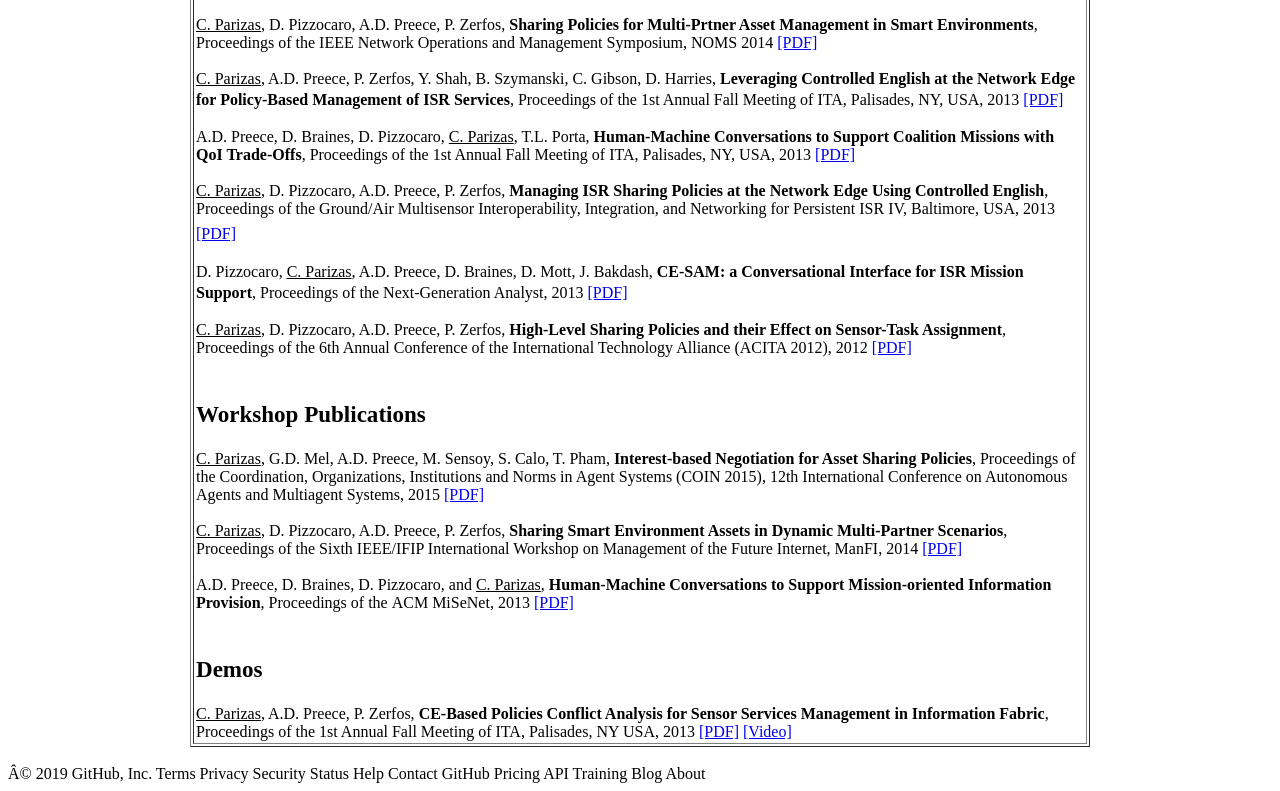
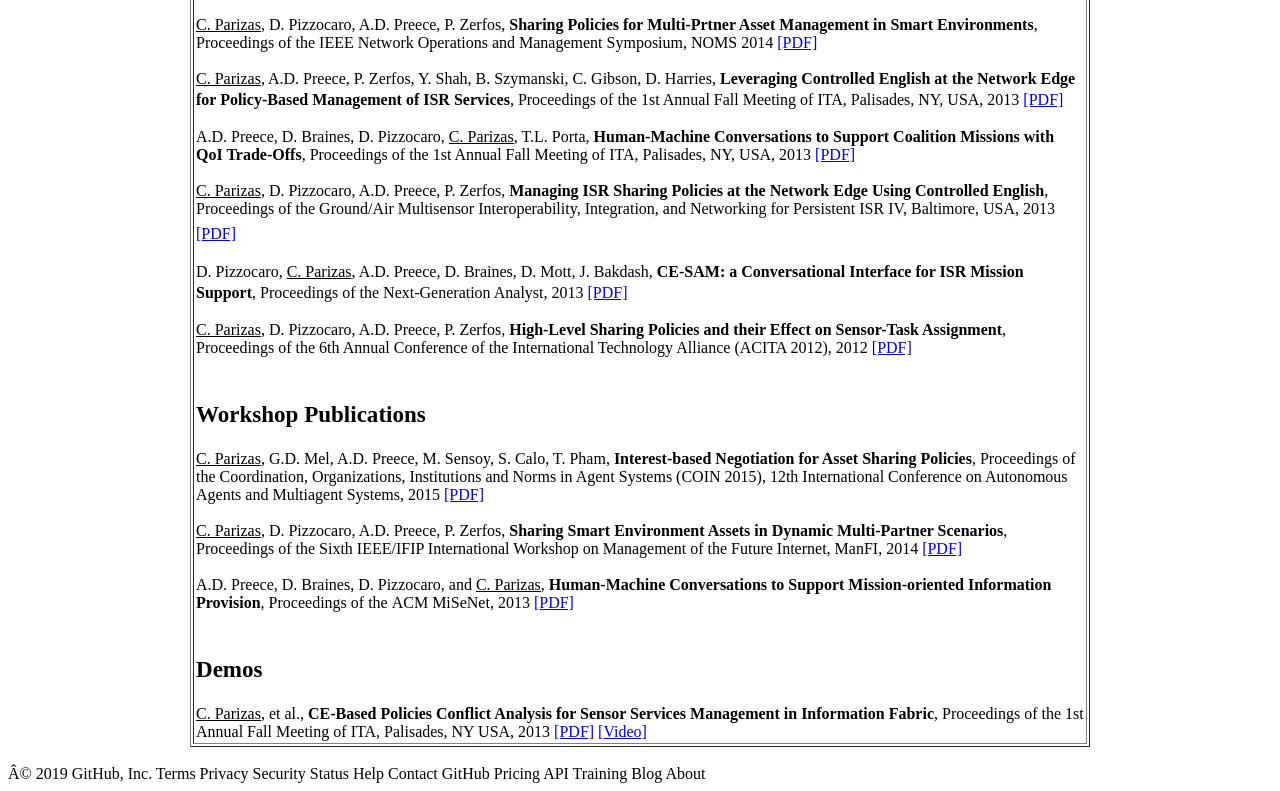
Before and after one commit to cparizas/cparizas.github.io, a plain HTML site: page index.html in a window 1280 px wide. Shown: the part 1047-1838 px from the top of the page. Drawn offline with Linux system fonts and the light colour scheme.

Commit message:
Update index.html

```diff
--- a/index.html
+++ b/index.html
@@ -158,7 +158,7 @@ MiSeNet, 2013 <a href="./Human-Machine Conversations to Support Mission-Oriented
       <big>
       <br>
       </big>
-      <span style="font-weight: normal;"><u>C. Parizas</u>, A.D. Preece, P. Zerfos, <span style="font-weight: bold;">CE-Based Policies Conflict Analysis for Sensor Services Management in Information Fabric</span>, Proceedings of the 1st Annual Fall Meeting of ITA, Palisades, NY USA, 2013 <a href="./CE-Based Policies Conflict Analysis for Sensor Services Management in Information Fabric.pdf">[PDF]</a> <a href="./CE-Based Policies Conflict Analysis for Sensor Services Management in Information Fabric_1.mkv">[Video]</a> </span><br>
+      <span style="font-weight: normal;"><u>C. Parizas</u>, et al., <span style="font-weight: bold;">CE-Based Policies Conflict Analysis for Sensor Services Management in Information Fabric</span>, Proceedings of the 1st Annual Fall Meeting of ITA, Palisades, NY USA, 2013 <a href="./CE-Based Policies Conflict Analysis for Sensor Services Management in Information Fabric.pdf">[PDF]</a> <a href="./CE-Based Policies Conflict Analysis for Sensor Services Management in Information Fabric_1.mkv">[Video]</a> </span><br>
       </td>
     </tr>
   </tbody>
```
